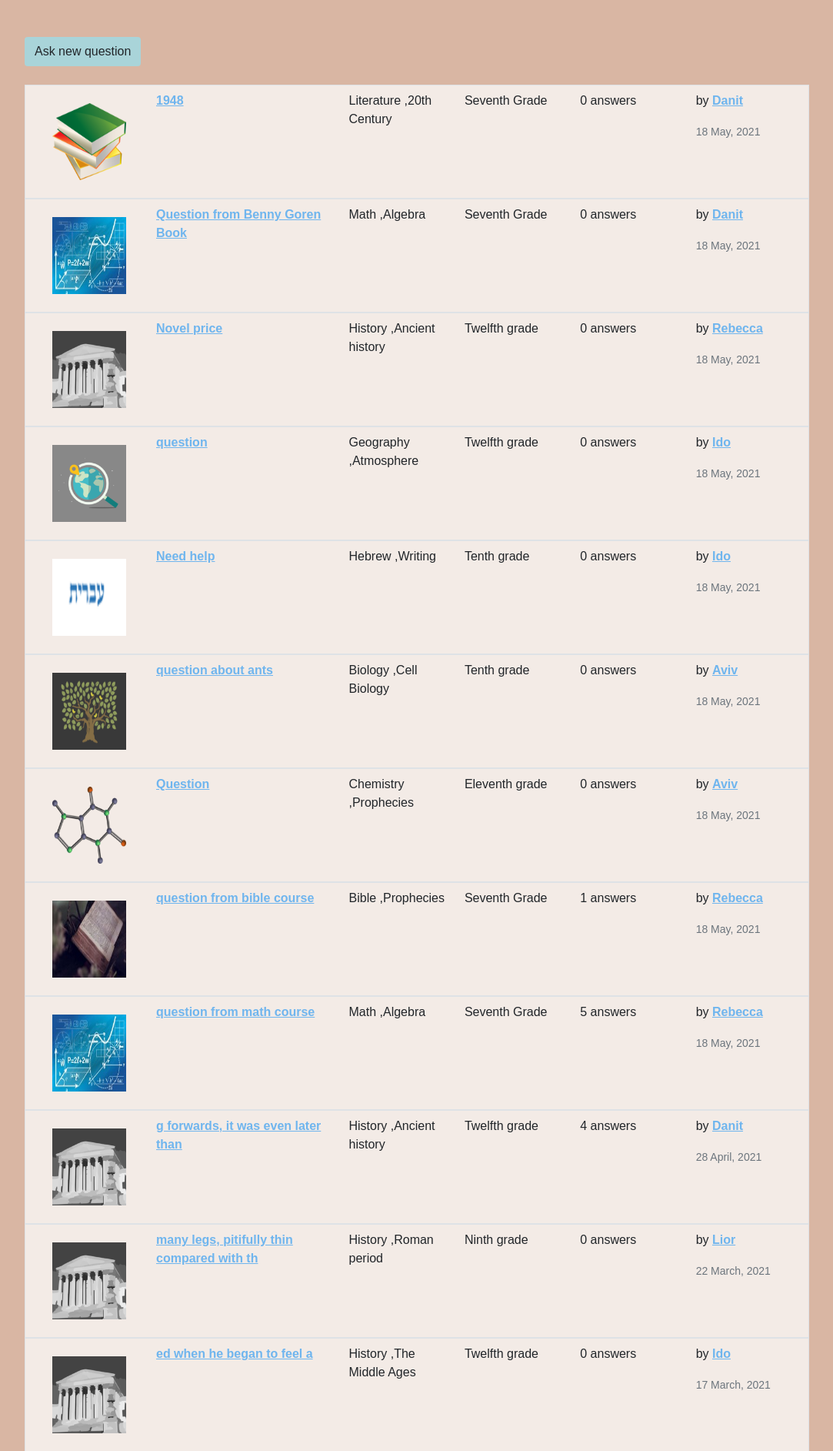
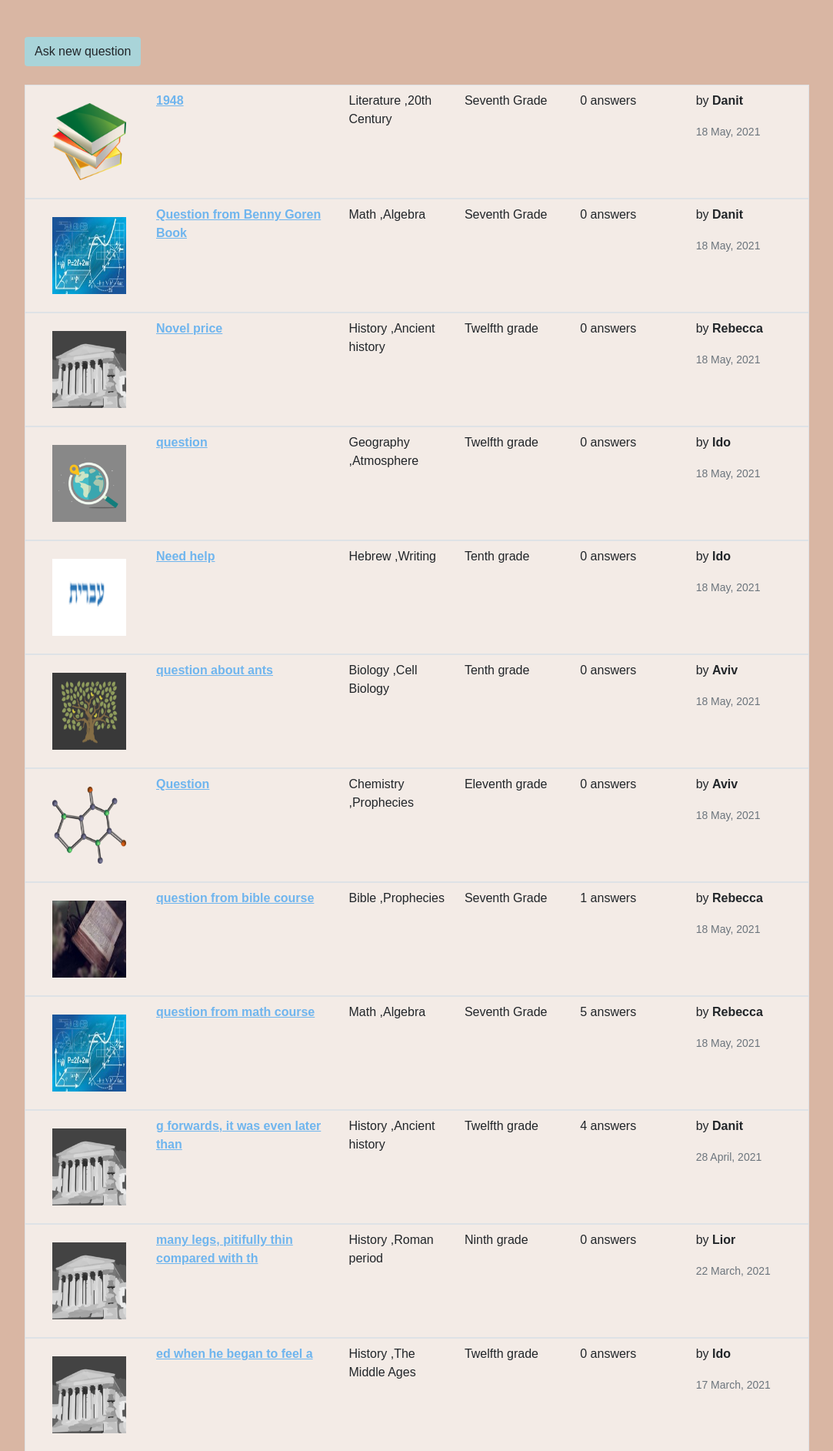
Before and after one commit to redhat-beyond/shlifim, a Django app: page /explore/ in a window 1280 px wide. Shown: the part 92-1977 px from the top of the page at 77% size, without its empty margins (98-1181 px from the left). Run offline with Django 3.2, Linux system fonts and the light colour scheme; data comes from the database, SQL or seed files in the repository; some libraries are stand-ins or nearby versions.

Commit message:
Removing link to user profile in explore page

```diff
--- a/home/templates/home/explore.html
+++ b/home/templates/home/explore.html
@@ -33,7 +33,7 @@
                 </span>
             </div>
             <div class="col">
-                <p>by <a class="mr-2" style="color:#6FB5EE" href="#"> <b>{{ question.profile }}</b></a></p>
+                <p>by <b>{{ question.profile }}</b></p>
                 <small class="text-muted date">{{ question.publish_date|date:"d F, Y" }}</small>
             </div>
 	 </div>
```
